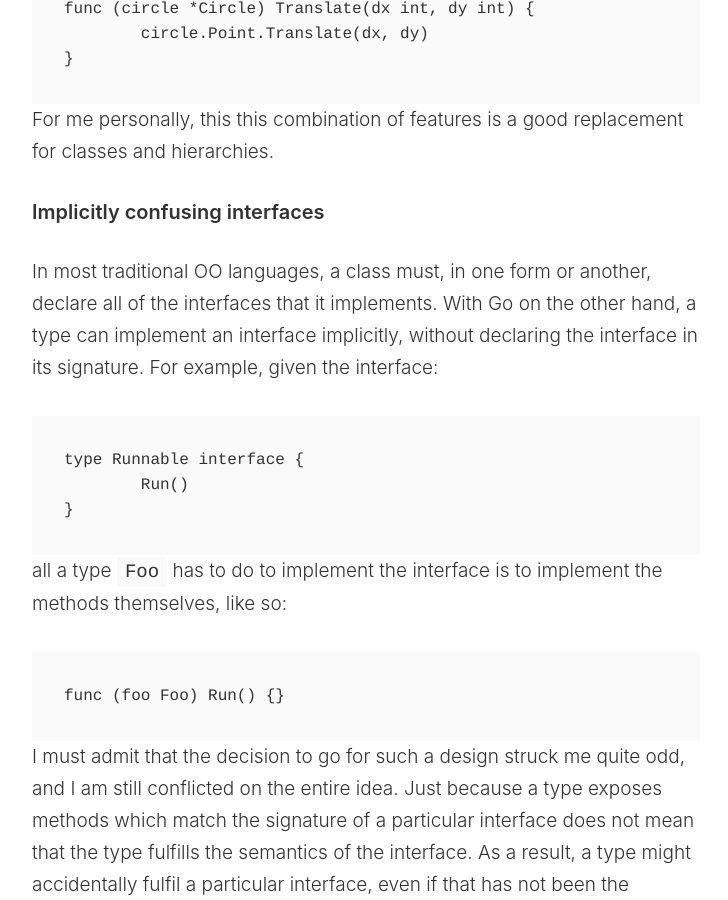
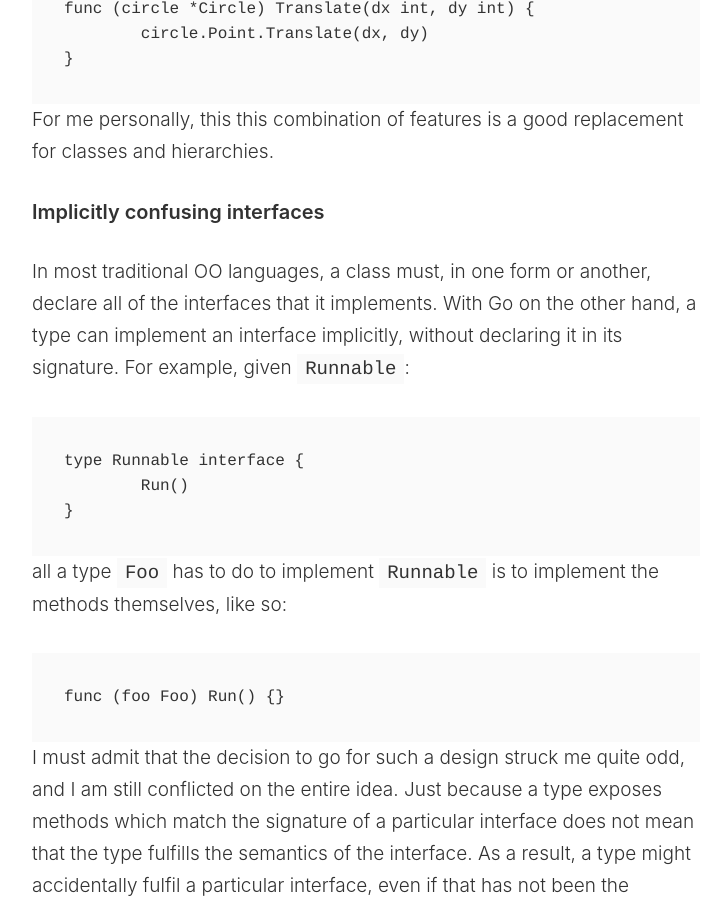
Before and after one commit to fpetkovski/fpetkovski.github.io, a Jekyll site: the page built from _posts/2019-01-16-my-impression-of-golang.markdown, in a window 1280 px wide and 900 px high, scrolled down 2612 px. Shown: the whole window, without its empty margins (274-1002 px from the left). Built offline with Jekyll 4.4.1, drawn with Linux system fonts in a browser that asks for light colours.

Commit message:
Refactor interfaces section

````diff
--- a/_posts/2019-01-16-my-impression-of-golang.markdown
+++ b/_posts/2019-01-16-my-impression-of-golang.markdown
@@ -54,14 +54,14 @@ For me personally, this this combination of features is a good replacement for c
 #### Implicitly confusing interfaces
 
 In most traditional OO languages, a class must, in one form or another, declare all of the interfaces that it implements.
-With Go on the other hand, a type can implement an interface implicitly, without declaring the interface in its signature.
-For example, given the interface:
+With Go on the other hand, a type can implement an interface implicitly, without declaring it in its signature.
+For example, given `Runnable`:
 ```
 type Runnable interface {
 	Run()
 }
 ```
-all a type `Foo` has to do to implement the interface is to implement the methods themselves, like so:
+all a type `Foo` has to do to implement `Runnable` is to implement the methods themselves, like so:
 ```
 func (foo Foo) Run() {}
 ```
````
